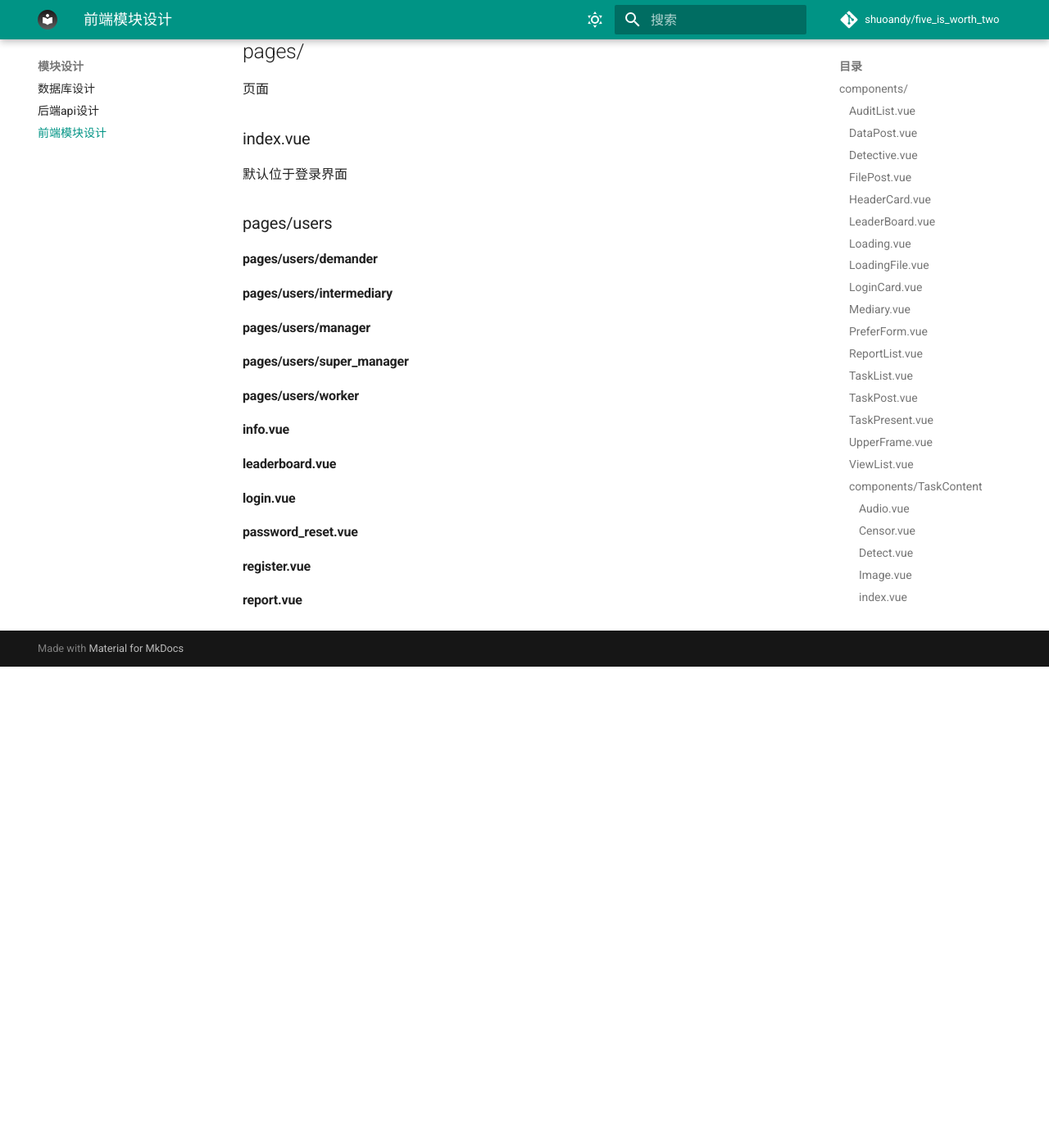
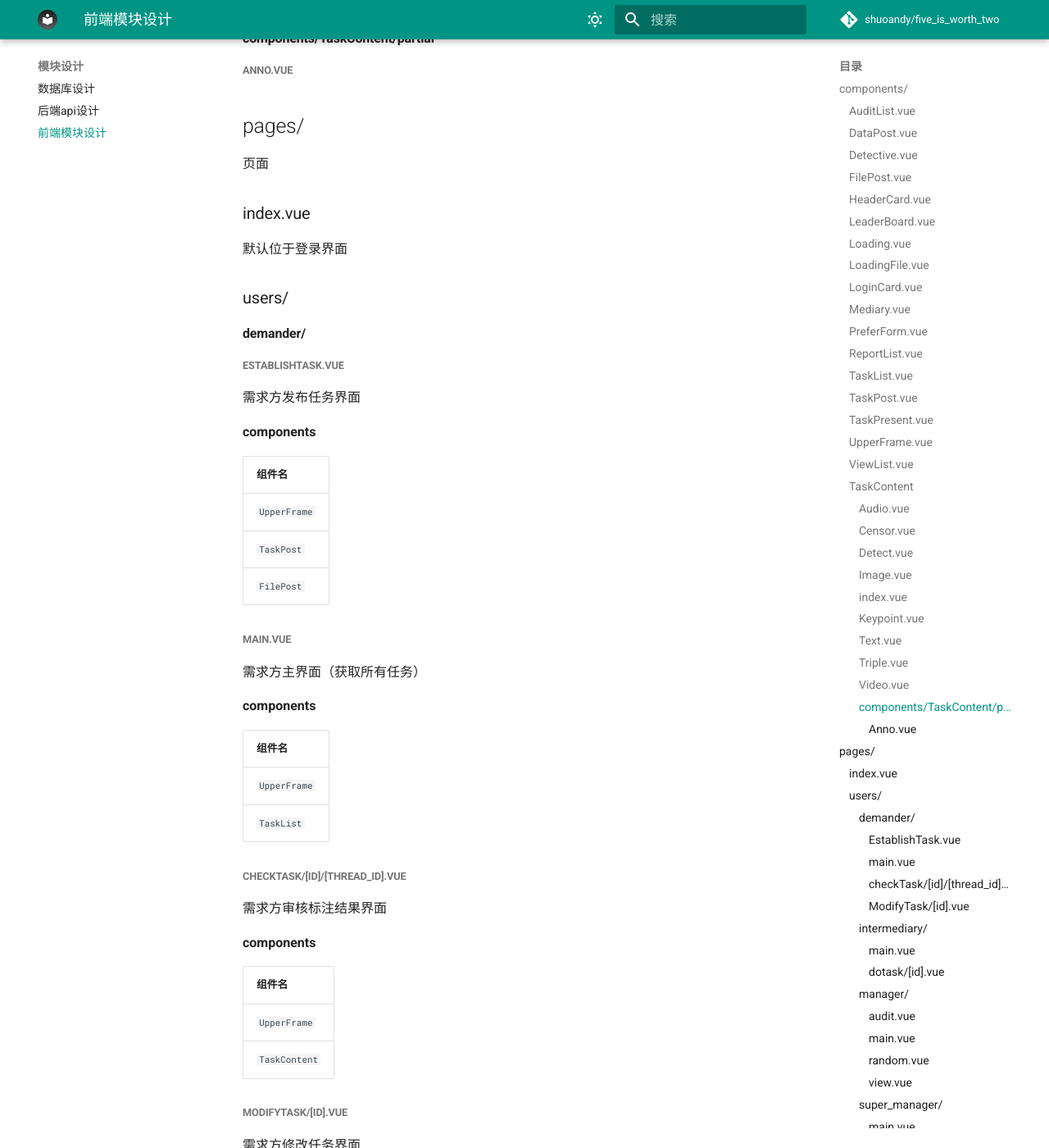
Before and after one commit to ShuoAndy/five_is_worth_two, an MkDocs documentation site: the page built from docs/modules/frontend.md, in a window 1280 px wide and 1400 px high, scrolled down 4722 px. Shown: the whole window at 82% size. Built offline with MkDocs 1.6.1 and Material for MkDocs 9.7.7, drawn with Linux system fonts in a browser that asks for light colours; comment, search, counter and statistics services are not loaded; before the commit the page ends 5535 px from its top, so only the background shows below that; some of the changed text lies outside the part shown.

Commit message:
frontend

```diff
--- a/docs/modules/frontend.md
+++ b/docs/modules/frontend.md
@@ -172,26 +174,249 @@
 
 默认位于登录界面
 
-### pages/users
+### users/
 
-#### pages/users/demander
+#### demander/
 
-#### pages/users/intermediary
+##### EstablishTask.vue
 
-#### pages/users/manager
+需求方发布任务界面
 
-#### pages/users/super_manager
+**components**
 
-#### pages/users/worker
+| 组件名   |
+| --------- |
+| `UpperFrame` |
+| `TaskPost` |
+| `FilePost` |
+
+##### main.vue
+
+需求方主界面（获取所有任务）
+
+**components**
+
+| 组件名   |
+| --------- |
+| `UpperFrame` |
+| `TaskList` |
+
+##### checkTask/[id]/[thread_id].vue
+
+需求方审核标注结果界面
+
+**components**
+
+| 组件名   |
+| --------- |
+| `UpperFrame` |
+| `TaskContent` |
+
+##### ModifyTask/[id].vue
+
+需求方修改任务界面
+
+**components**
+
+| 组件名   |
+| --------- |
+| `UpperFrame` |
+| `TaskPost` |
+| `FilePost` |
+
+#### intermediary/
+
+##### main.vue
+
+中介主界面（获取所有任务）
+
+**components**
+
+| 组件名   |
+| --------- |
+| `UpperFrame` |
+| `Mediary` |
+
+##### dotask/[id].vue
+
+中介分发任务界面
+
+**components**
+
+| 组件名   |
+| --------- |
+| `Loading` |
+| `UpperFrame` |
+
+**methods**
+
+| 函数名  |参数| 功能           |
+| -------- | -------- | -------------------- |
+| `getTasksList` |无| 获取分发任务 |
+| `submit` |无| 分发任务 |
+
+#### manager/
+
+##### audit.vue
+
+管理员获取所有审核任务界面
+
+**components**
+
+| 组件名   |
+| --------- |
+| `UpperFrame` |
+| `AuditList` |
+
+##### main.vue
+
+管理员主界面（审核举报）
+
+**components**
+
+| 组件名   |
+| --------- |
+| `UpperFrame` |
+| `ReportList` |
+
+##### random.vue
+
+管理员审核任务界面
+
+**components**
+
+| 组件名   |
+| --------- |
+| `UpperFrame` |
+
+**methods**
+
+| 函数名  |参数| 功能           |
+| -------- | -------- | -------------------- |
+| `getdata` |无| 随机获取该任务的内容 |
+
+##### view.vue
+
+管理员封禁普通用户界面
+
+**components**
+
+| 组件名   |
+| --------- |
+| `UpperFrame` |
+| `ViewList` |
+
+#### super_manager/
+
+##### main.vue
+
+管理员主界面（封禁用户）
+
+**components**
+
+| 组件名   |
+| --------- |
+| `UpperFrame` |
+| `ViewList` |
+
+#### worker/
+
+##### main.vue
+
+标注方主界面（获取任务）
+
+**components**
+
+| 组件名   |
+| --------- |
+| `UpperFrame` |
+| `PreferForm` |
+
+##### mytask.vue
+
+标注方获取所有任务界面
+
+**components**
+
+| 组件名   |
+| --------- |
+| `UpperFrame` |
+| `TaskList` |
+
+##### dotask/[id].vue
+
+标注方做所有任务界面
+
+**components**
+
+| 组件名   |
+| --------- |
+| `UpperFrame` |
+| `DataPost` |
 
 #### info.vue
 
+个人信息页面
+
+**components**
+
+| 组件名   |
+| --------- |
+| `Loading` |
+| `UpperFrame` |
+
 #### leaderboard.vue
+
+排行榜界面
+
+**components**
+
+| 组件名   |
+| --------- |
+| `LeaderBoard` |
 
 #### login.vue
 
+登录界面
+
+| 组件名   |
+| --------- |
+| `Loading` |
+| `HeaderCard` |
+| `LoginCard` |
+| `LeaderBoard` |
+
 #### password_reset.vue
+
+通过邮箱重置密码界面
+
+**methods**
+
+| 函数名  |参数| 功能           |
+| -------- | -------- | -------------------- |
+| `getCode` |无| 发送验证码 |
+| `submit` |`formRef`| 重置密码 |
 
 #### register.vue
 
+注册界面
+
+| 组件名   |
+| --------- |
+| `Loading` |
+| `HeaderCard` |
+| `LoginCard` |
+| `LeaderBoard` |
+
 #### report.vue
+
+举报界面
+
+| 组件名   |
+| --------- |
+| `UpperFrame` |
+
+**methods**
+
+| 函数名  |参数| 功能           |
+| `submit` |无| 提交举报 |
```
Also changed, not shown: other parts of docs/modules/frontend.md (+10 -8 lines).
